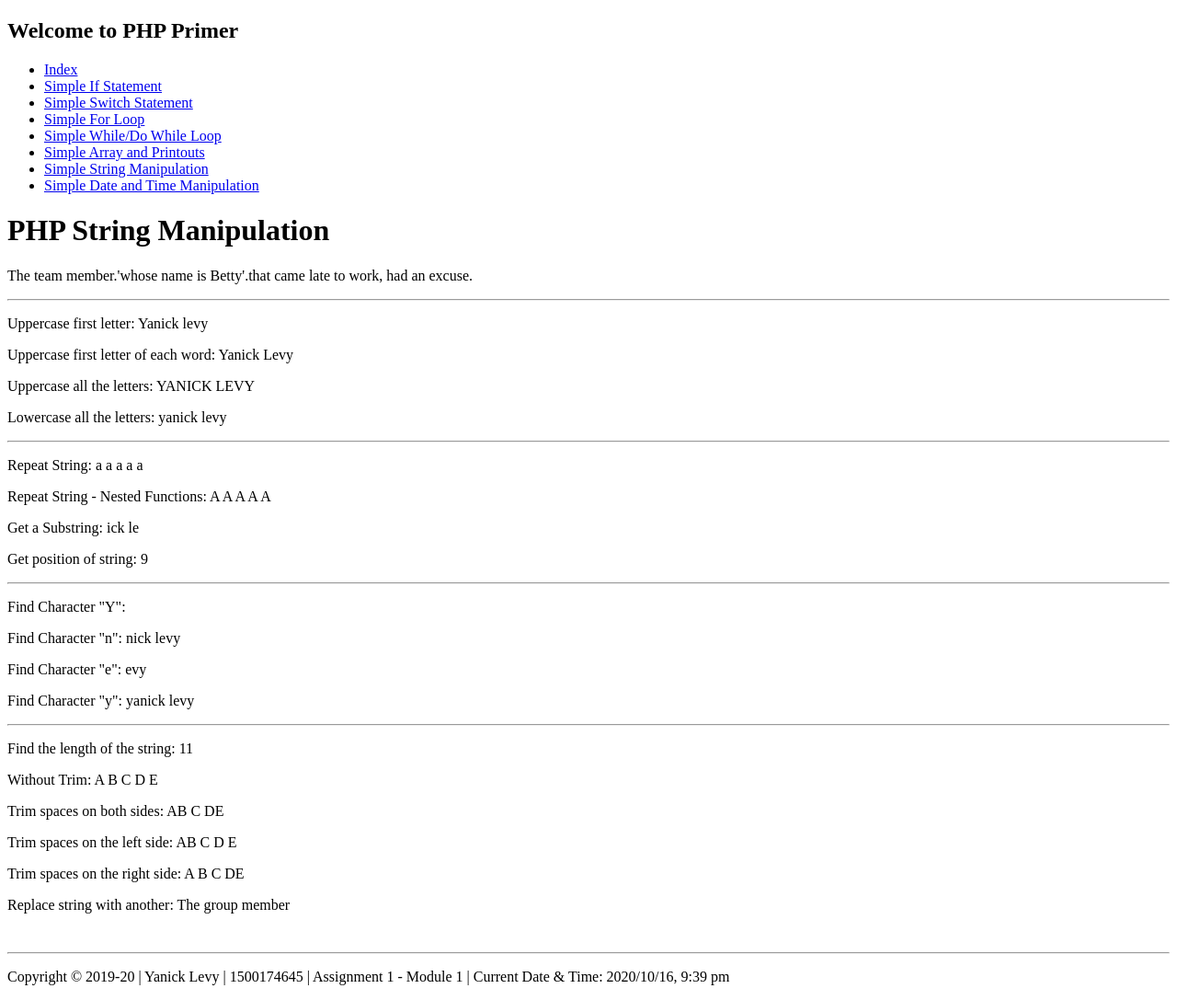
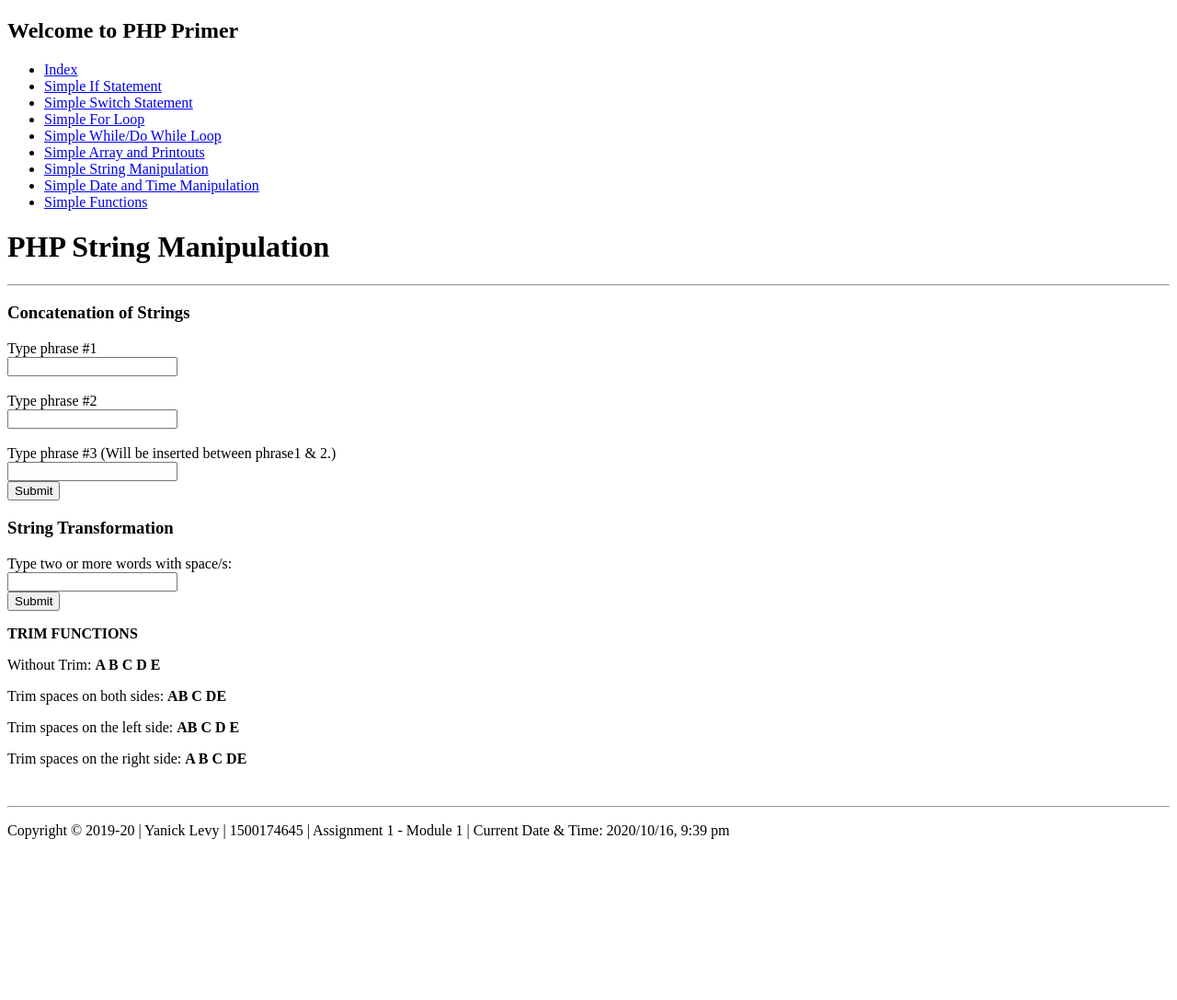
Before and after one commit to YanickGit/php_primer2, a PHP site: page /stringmanip.php in a window 1280 px wide. Shown: the whole page at 92% size. After the commit the page ends 912 px from the top, so only its background shows below. Run offline with PHP 8.4, Linux system fonts and the light colour scheme.

Commit message:
Modify Forms/Webpage
DateTime, Forloop, Functions, header,StringMan and WhileDo

```diff
--- a/forloop.php
+++ b/forloop.php
@@ -15,7 +15,7 @@
         Type the loop quantity below:(eg. 10)<br>
         <input type='number' id='loopQty' name='loopQty'><br><br>
         Type the loop text below:(eg. Hello World)<br>
-        <input type='text' id='loopText' name='loopText'><br><br>
+        <input type='text' id='loopText' name='loopText'><br>
 
         <input type='submit' id='submit' name='submit'>
         </form>";
--- a/header.php
+++ b/header.php
@@ -9,5 +9,6 @@ echo "<h2>Welcome to PHP Primer</h2>
     <li><a href='array.php'>Simple Array and Printouts</a></li>
     <li><a href='stringmanip.php'>Simple String Manipulation</a></li>
     <li><a href='datetimemanip.php'>Simple Date and Time Manipulation</a></li>
+    <li><a href='functions.php'>Simple Functions</a></li>
     </ul>";
 ?>
--- a/stringmanip.php
+++ b/stringmanip.php
@@ -7,41 +7,85 @@
 </head>
 <body>
 <?php require "header.php";?>
+
 <?php
 echo "<h1>PHP String Manipulation</h1>";
-    //Concatenation of Strings
-    $phrase1 = "The team member";
-    $phrase2 = "that came late to work, had an excuse.";
-    $name = "yanick levy";
-    echo "<p>$phrase1.'whose name is Betty'.$phrase2</p>";
-    echo "<hr/>";
+echo "<hr>";
+echo "<h3>Concatenation of Strings</h3>";
+
+//Concatenation of Strings
+    echo "<form method='post'>
+        Type phrase #1<br>
+        <input type='text' id='phrase1TXT' name='phrase1TXT'><br><br>
+
+        Type phrase #2<br>
+        <input type='text' id='phrase2TXT' name='phrase2TXT'><br><br>
+
+        Type phrase #3 (Will be inserted between phrase1 & 2.)<br>
+        <input type='text' id='phrase3TXT' name='phrase3TXT'><br>
+
+        <input type='submit' id='submitCONCAT' name='submitCONCAT'>
+        </form>";
+
+        $phrase1;
+        $phrase2;
+        $phrase3;
+
+        if(isset($_REQUEST['submitCONCAT'])){
+        $phrase1 = $_REQUEST['phrase1TXT'];
+        $phrase2 = $_REQUEST['phrase2TXT'];
+        $phrase3 = $_REQUEST['phrase3TXT'];
+
+        echo "<p><b>RESULT: </b>$phrase1 $phrase3 $phrase2</p>";
+        echo "<p><b>Replace phrase#1 string with another (a=>e): </b>".str_replace('a', 'e', $phrase1)."</p>";
+        echo "<hr/>";
+        }
 
     //String Transformation
-    echo "<p>Uppercase first letter: ".ucfirst($name)."</p>"; //Change the first letter to uppercase
-    echo "<p>Uppercase first letter of each word: ".ucwords($name)."</p>"; //Change the first letter of every word to uppercase
-    echo "<p>Uppercase all the letters: ".strtoupper($name)."</p>"; //Change all the letters to uppercase
-    echo "<p>Lowercase all the letters: ".strtolower("YANICK LEVY")."</p>"; //Change all the letters to uppercase
-    echo "<hr/>";
+    echo "<h3>String Transformation</h3>";
 
-    echo "<p>Repeat String: ".str_repeat('a ',5)."</p>";
-    echo "<p>Repeat String - Nested Functions: ".strtoupper(str_repeat('a ',5))."</p>";
-    echo "<p>Get a Substring: ".substr($name, 3, 6)."</p>";
-    echo "<p>Get position of string: ".strpos($name, 'v')."</p>";
-    echo "<hr/>";
+    echo "<form method='post'>
+    Type two or more words with space/s:<br>
+    <input type='text' id='stringTRANS' name='stringTRANS'><br>
 
-    echo '<p>Find Character "Y": '.strchr($name, "Y").'</p>';
-    echo '<p>Find Character "n": '.strchr($name, "n").'</p>';
-    echo '<p>Find Character "e": '.strchr($name, "e").'</p>';
-    echo '<p>Find Character "y": '.strchr($name, "y").'</p>';
-    echo "<hr/>";
+    <input type='submit' id='submitTRANS' name='submitTRANS'>
+    </form>";
 
-    echo "<p>Find the length of the string: ".strlen($name)."</p>";
-    echo "<p>Without Trim: ".'A'.' B C D '.'E'."</p>";
-    echo "<p>Trim spaces on both sides: ".'A'.trim( ' B C D ' ).'E'."</p>";
-    echo "<p>Trim spaces on the left side: ".'A'.ltrim( ' B C D ' ).'E'."</p>";
-    echo "<p>Trim spaces on the right side: ".'A'.rtrim( ' B C D ' ).'E'."</p>";
+    $string;
 
-    echo "<p>Replace string with another: ".str_replace('team', 'group', $phrase1)."</p>";
+    if(isset($_REQUEST['submitTRANS'])){
+    $string = $_REQUEST['stringTRANS'];
+
+        echo "<p><b>FORMATTING FUNCTION</b></p>";
+        echo "<p>Uppercase first letter:<b>".ucfirst($string)."</b></p>"; //Change the first letter to uppercase
+        echo "<p>Uppercase first letter of each word: <b>".ucwords($string)."</b></p>"; //Change the first letter of every word to uppercase
+        echo "<p>Uppercase all the letters: <b>".strtoupper($string)."</b></p>"; //Change all the letters to uppercase
+        echo "<p>Lowercase all the letters: <b>".strtolower($string)."</b></p>"; //Change all the letters to uppercase
+        echo "<hr/>";
+
+        echo "<p><b>REPEAT, SUBSTRING & POSITION FUNCTION</b></p>";
+        echo "<p>Repeat String (x5): <b>".str_repeat($string.' ',5)."</b></p>";
+        echo "<p>Repeat String (x5) - Nested Functions (UPPERCASE): <b>".strtoupper(str_repeat($string.' ',5))."</b></p>";
+        echo "<p>Get a Substring: <b>".substr($string, 3, 6)."</b></p>";
+        echo "<p>Get position of string (e): <b>".strpos($string, 'e')."</b></p>";
+        echo "<hr/>";
+
+        echo "<p><b>FIND FUNCTIONS</b></p>";
+        echo '<p>Find Character "A": <b>'.strchr($string, "A").'</b></p>';
+        echo '<p>Find Character "e": <b>'.strchr($string, "e").'</b></p>';
+        echo '<p>Find Character "I": <b>'.strchr($string, "I").'</b></p>';
+        echo '<p>Find Character "o": <b>'.strchr($string, "o").'</b></p>';
+        echo '<p>Find Character "U": <b>'.strchr($string, "U").'</b></p>';
+        echo "<p>Find the length of the string: <b>".strlen($string)."</b></p>";
+        echo "<hr/>";
+    }
+        echo "<p><b>TRIM FUNCTIONS</b></p>";
+        echo "<p>Without Trim: <b>".'A'.' B C D '.'E'."</b></p>";
+        echo "<p>Trim spaces on both sides: <b>".'A'.trim( ' B C D ' ).'E'."</b></p>";
+        echo "<p>Trim spaces on the left side: <b>".'A'.ltrim( ' B C D ' ).'E'."</b></p>";
+        echo "<p>Trim spaces on the right side: <b>".'A'.rtrim( ' B C D ' ).'E'."</b></p>";
+
+
 ?>
 <?php include "footer.php";?>
 </body>
```
Also changed, not shown: datetimemanip.php (+10 -8 lines), functions.php (added, +20 -0 lines), whiledowhileloop.php (+33 -18 lines).
